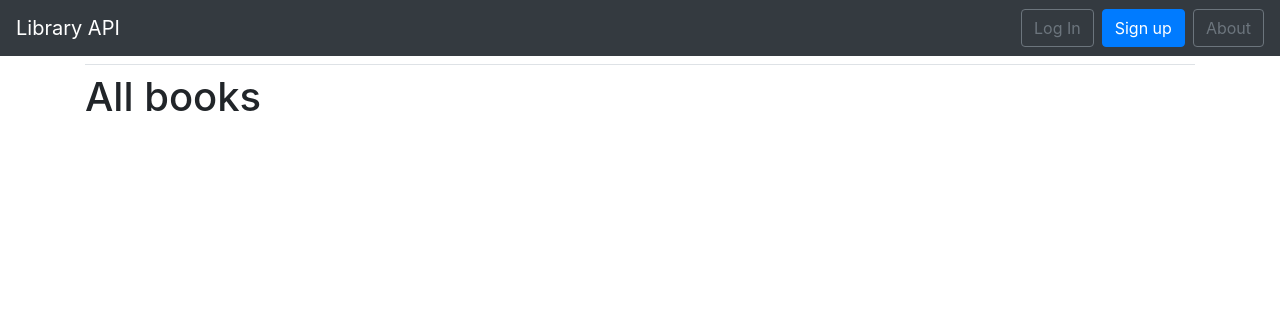
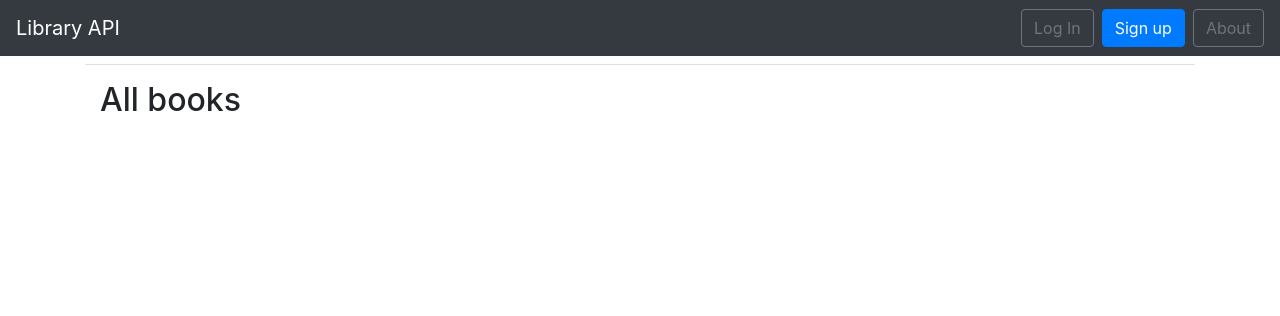
Before and after one commit to kevinbowen777/django-api-library, a Django app: page / in a window 1280 px wide. Shown: the top 316 px of the page. Run offline with Django 3.2, Linux system fonts and the light colour scheme; data that the repository does not hold is empty; parts of the project's set-up code (start-up, migrations or seed data) failed here and were passed over; some libraries are stand-ins or nearby versions.

Commit message:
Add div container

```diff
--- a/templates/books/book_list.html
+++ b/templates/books/book_list.html
@@ -1,7 +1,9 @@
 {% extends "base.html" %}
 
 {% block content %}
-<h1>All books</h1>
+<div class="container">
+  <p>
+    <h2>All books</h2>
     {% for book in object_list %}
       <ul>
         <li>Title: {{ book.title }}</li>
@@ -10,4 +12,6 @@
         <li>ISBN: {{ book.isbn }}</li>
        </ul>
     {% endfor %}
+  </p>
+</div>
 {% endblock content %}
```
Lines whose indentation alone changed are shown as unchanged.
